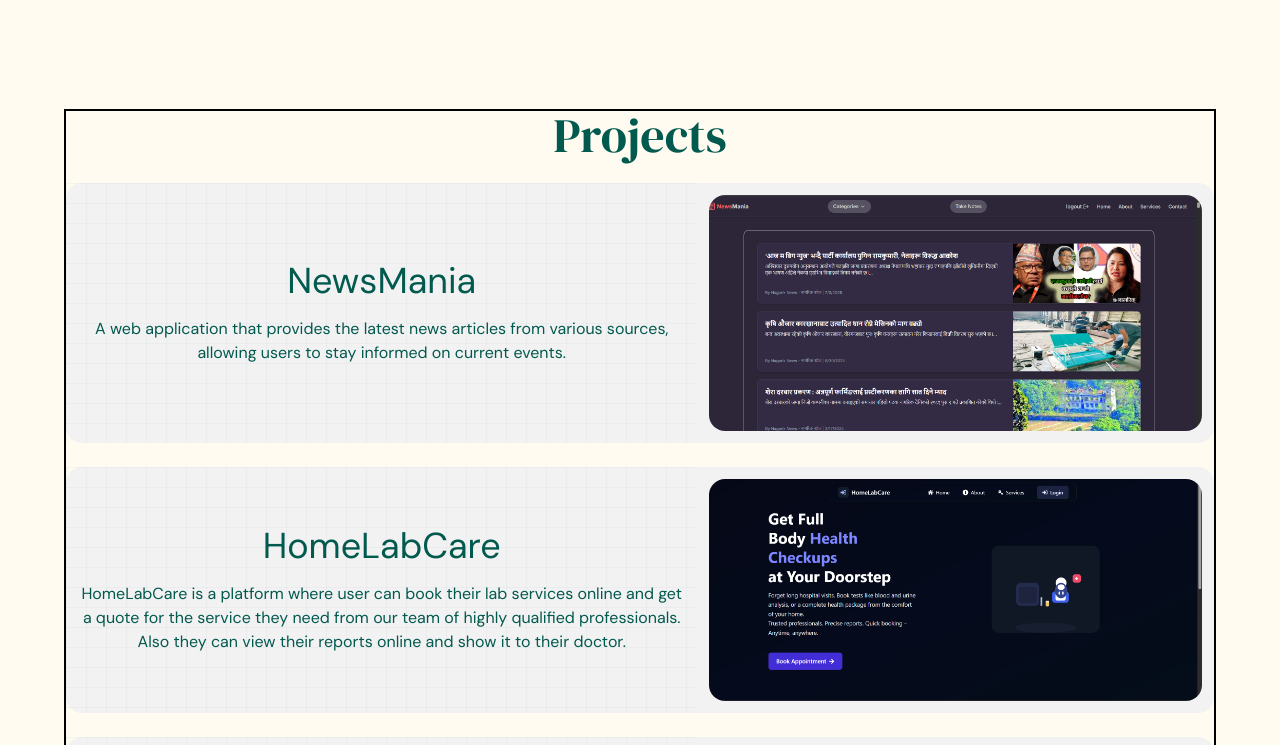
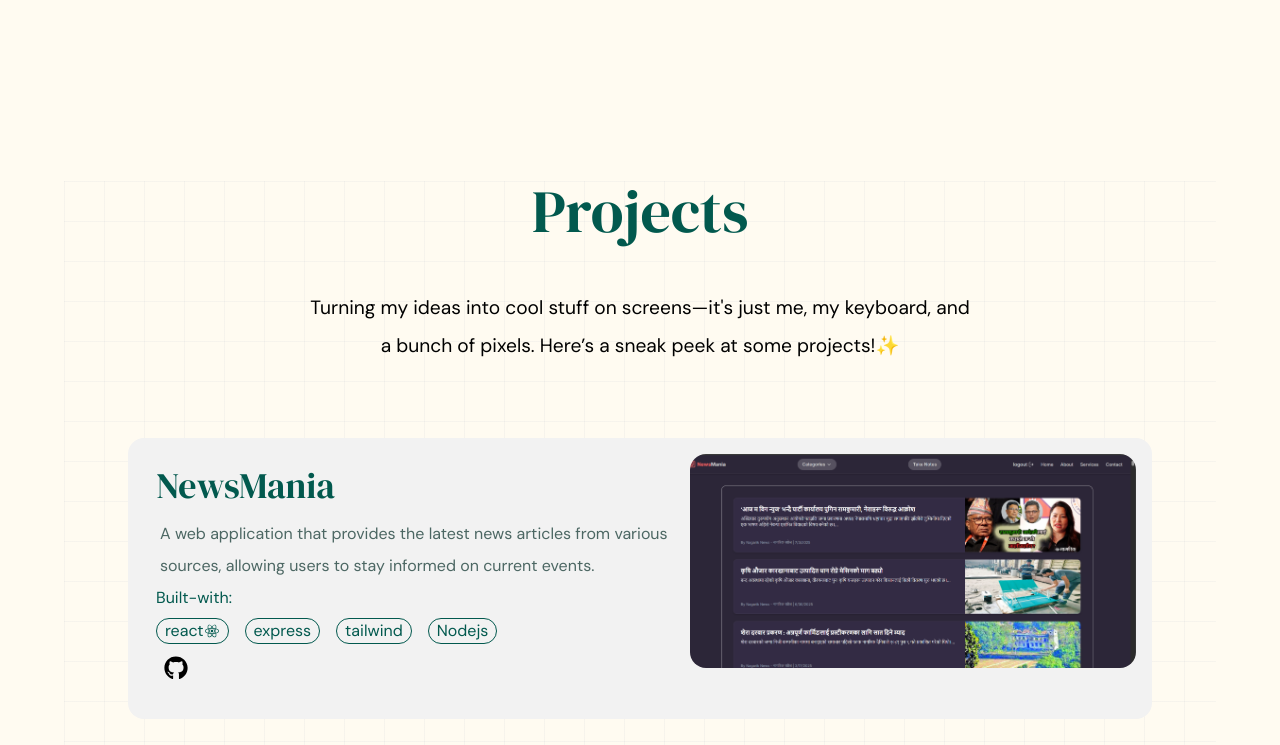
Before and after one commit to Aayush-chalise/portfolio, a React (Vite) app in the folder frontend/myportfolio/: page / in a window 1280 px wide. Shown: the part 731-1476 px from the top of the page. Built offline with nearby package versions, Linux system fonts and the light colour scheme.

Commit message:
add tags in projects constants

```diff
--- a/frontend/myportfolio/src/components/ProjectCard.jsx
+++ b/frontend/myportfolio/src/components/ProjectCard.jsx
@@ -1,17 +1,41 @@
 import React from "react";
+import { FaGithub } from "react-icons/fa";
 
 const ProjectCard = ({ project }) => {
   return (
-    <div className=" flex max-sm:flex-col  bg-card-bg   font-dm-sans mt-6 rounded-2xl w-full text-theme-green ">
-      <div className="p-3  flex justify-center items-center flex-col gap-4  grid-bg md:w-[55%] w-full ">
-        <h4 className="text-4xl">{project.name}</h4>
-        <p className="text-center">{project.description}</p>
+    <div className=" flex max-sm:flex-col  bg-card-bg   font-dm-sans mt-6 rounded-2xl w-full text-theme-green p-4  max-w-5xl  ">
+      <div className="p-3   gap-4   md:w-[55%]   ">
+        <h4 className="text-3xl  md:text-4xl font-dm-serif ">{project.name}</h4>
+        <p className=" leading-loose text-base p-1 mt-2 text-description ">
+          {project.description}
+        </p>
+        <p>Built-with:</p>
+        <div className="flex gap-4">
+          {project.tags.map((tag) => {
+            const IconTag = tag.icon;
+            return (
+              <p
+                style={{ textColor: tag.themeColor }}
+                className=" flex border justify-center items-center   px-2 rounded-4xl mt-2 text-center"
+                key={tag.id}
+              >
+                {tag.Name}
+                {IconTag && <IconTag />}
+              </p>
+            );
+          })}
+        </div>
+        <div className="  p-1 mt-2 inline-block  text-black px-2">
+          <a href={project.githubLink} alt={project.name} target="_blank">
+            <FaGithub size={24} />
+          </a>
+        </div>
       </div>
-      <div className="p-3 rounded-2xl     md:w-[45%] w-full">
-        <img src={project.image} alt={project.name} className="rounded-2xl" />
+
+      <div className=" rounded-2xl   md:w-[45%]  ">
+        <img src={project.image} alt={project.name} className="rounded-2xl " />
       </div>
     </div>
   );
 };
-
 export default ProjectCard;
--- a/frontend/myportfolio/src/constants/constant.js
+++ b/frontend/myportfolio/src/constants/constant.js
@@ -1,4 +1,13 @@
 import { healthlabcare, newsmania, nike } from "../assets/images";
+import {
+  RiReactjsFill,
+  RiJavascriptFill,
+  RiTailwindCssFill,
+  RiNodejsFill,
+  RiNextjsFill,
+} from "react-icons/ri";
+
+import { FaGithub } from "react-icons/fa";
 
 export const projects = [
   {
@@ -7,6 +16,29 @@ export const projects = [
       "A web application that provides the latest news articles from various sources, allowing users to stay informed on current events.",
     githubLink: "https://github.com/Aayush-chalise/NewsMania",
     image: newsmania,
+    tags: [
+      {
+        Name: "react",
+        themeColor: "#58C4DC",
+        icon: RiReactjsFill,
+        id: "3240",
+      },
+      {
+        Name: "express",
+        themeColor: "#1e2939",
+        id: "56",
+      },
+      {
+        Name: "tailwind",
+        themeColor: "#37B8F2",
+        id: "343",
+      },
+      {
+        Name: "Nodejs",
+        themeColor: "#59A149",
+        id: "5645",
+      },
+    ],
   },
   {
     name: "HomeLabCare",
@@ -14,6 +46,13 @@ export const projects = [
       "HomeLabCare is a platform where user can book their lab services online and get a quote for the service they need from our team of highly qualified professionals. Also they can view their reports online and show it to their doctor.",
     githubLink: "https://github.com/Aayush-chalise/HomeLabCare",
     image: healthlabcare,
+    tags: [
+      {
+        Name: "react",
+        themeColor: "#58C4DC",
+        id: "23",
+      },
+    ],
   },
   {
     name: "Nike Clone",
@@ -21,6 +60,13 @@ export const projects = [
       "A responsive clone of the Nike website built with React and Tailwind CSS, featuring a modern design and interactive elements.",
     githubLink: "https://github.com/Aayush-chalise/nikeweb",
     image: nike,
+    tags: [
+      {
+        Name: "react",
+        themeColor: "#58C4DC",
+        id: "3432",
+      },
+    ],
   },
   {
     name: "NewsMania",
@@ -28,5 +74,12 @@ export const projects = [
       "A web application that provides the latest news articles from various sources, allowing users to stay informed on current events.",
     githubLink: "https://github.com/Aayush-chalise/NewsMania",
     image: newsmania,
+    tags: [
+      {
+        Name: "react",
+        themeColor: "#58C4DC",
+        id: "354",
+      },
+    ],
   },
 ];
--- a/frontend/myportfolio/src/index.css
+++ b/frontend/myportfolio/src/index.css
@@ -19,6 +19,7 @@
   --color-theme-green: #02594e;
   --color-bg-color: #fffbf1;
   --color-card-bg: rgb(242, 242, 242);
+  --color-description: #4c6763;
   /* --color-project-bg-color: #121212;
   --color-project-card-bg-color: #121212; */
   --font-dm-serif: "DM Serif Display";
@@ -30,7 +31,7 @@
   background-image:
     linear-gradient(rgba(148, 163, 184, 0.08) 1.5px, transparent 1px),
     linear-gradient(90deg, rgba(148, 163, 184, 0.08) 1.5px, transparent 1px);
-  background-size: 20px 20px;
+  background-size: 40px 40px;
 }
 
 @font-face {
--- a/frontend/myportfolio/src/sections/LandingPage.jsx
+++ b/frontend/myportfolio/src/sections/LandingPage.jsx
@@ -34,7 +34,7 @@ const LandingPage = () => {
               </span>
               <span className="block">A software developer.</span>
             </h2>
-            <div className="font-dm-sans text-base sm:text-[20px] mt-4 flex justify-center items-center">
+            <div className="font-dm-sans text-base sm:text-[22px]  mt-4 flex justify-center items-center">
               <p className="text-center">
                 who loves mixing logic and creativity to craft clean, impactful
                 applications.
@@ -65,7 +65,7 @@ const LandingPage = () => {
           </div>
           <div>
             <button className="border font-montserrat hover:bg-[#4C6763] border-theme-green px-6 py-2 rounded-full font-semibold text-xs sm:text-sm bg-[#222222] text-white mt-14 sm:mt-20">
-              Explore Projects
+              <a href="#projects"> Explore Projects </a>
             </button>
           </div>
         </div>
--- a/frontend/myportfolio/src/sections/Projects.jsx
+++ b/frontend/myportfolio/src/sections/Projects.jsx
@@ -4,11 +4,15 @@ import { projects } from "../constants/constant.js";
 
 const Projects = () => {
   return (
-    <section id="section" className="outer-container  mt-10">
-      <div className="inner-container  border-2  ">
-        <h3 className="font-dm-serif text-5xl text-theme-green text-center  ">
+    <section id="projects" className="outer-container mt-24  xl:mt-28">
+      <div className="inner-container flex justify-center items-center flex-col grid-bg gap-4">
+        <h3 className="font-dm-serif  text-4xl md:text-5xl lg:text-6xl text-theme-green text-center  ">
           Projects
         </h3>
+        <p className="text-center p-1 mt-3 sm:mt-5  lg:mt-7 font-dm-sans   max-w-2xl mx-auto text- xl:text-[1.2rem] mb-3 sm:mb-5 lg:mb-7   text-black leading-loose">
+          Turning my ideas into cool stuff on screens—it's just me, my keyboard,
+          and a bunch of pixels. Here’s a sneak peek at some projects!✨
+        </p>
         {projects.map((project, index) => (
           <ProjectCard key={index} project={project} />
         ))}
```
